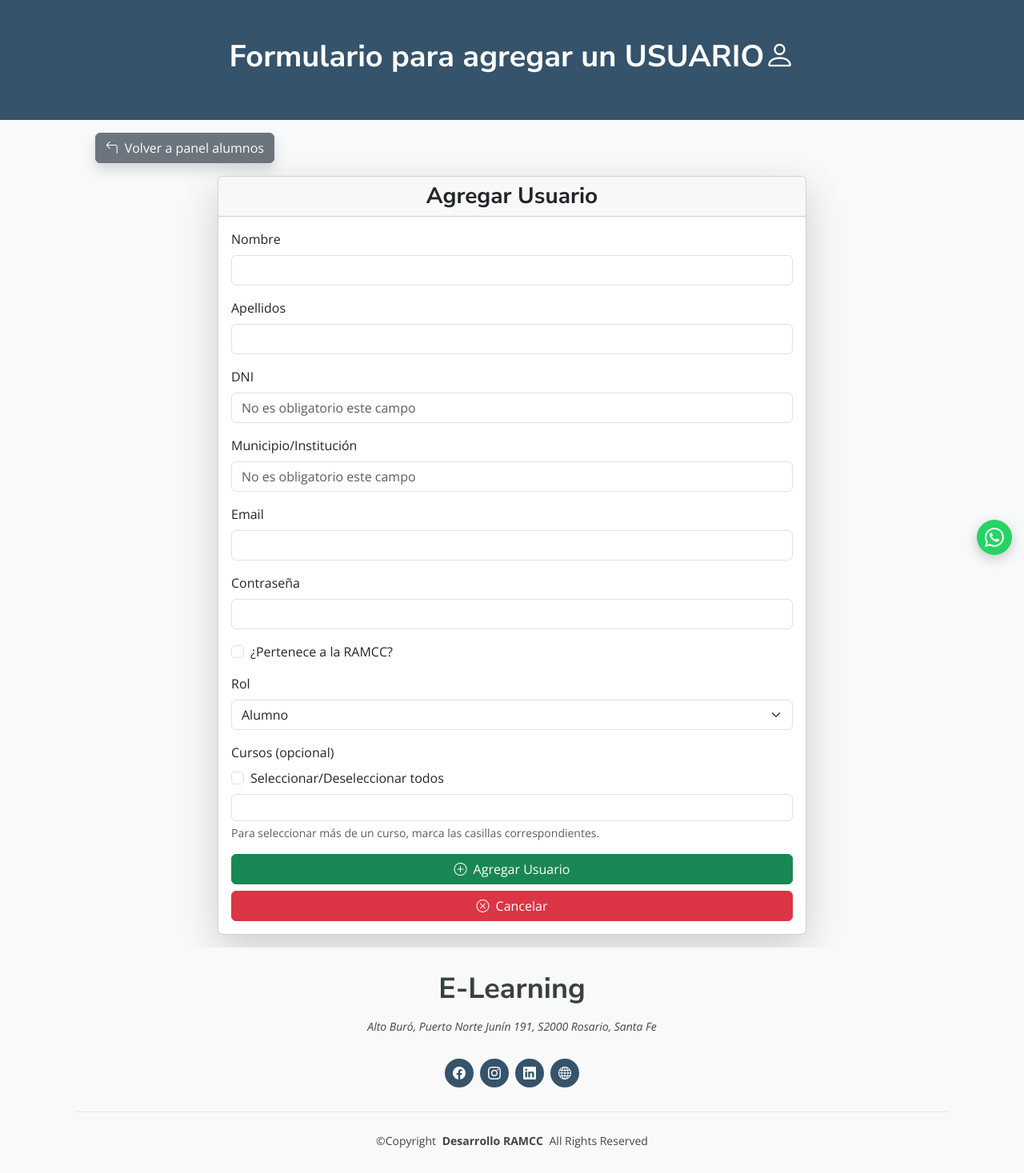
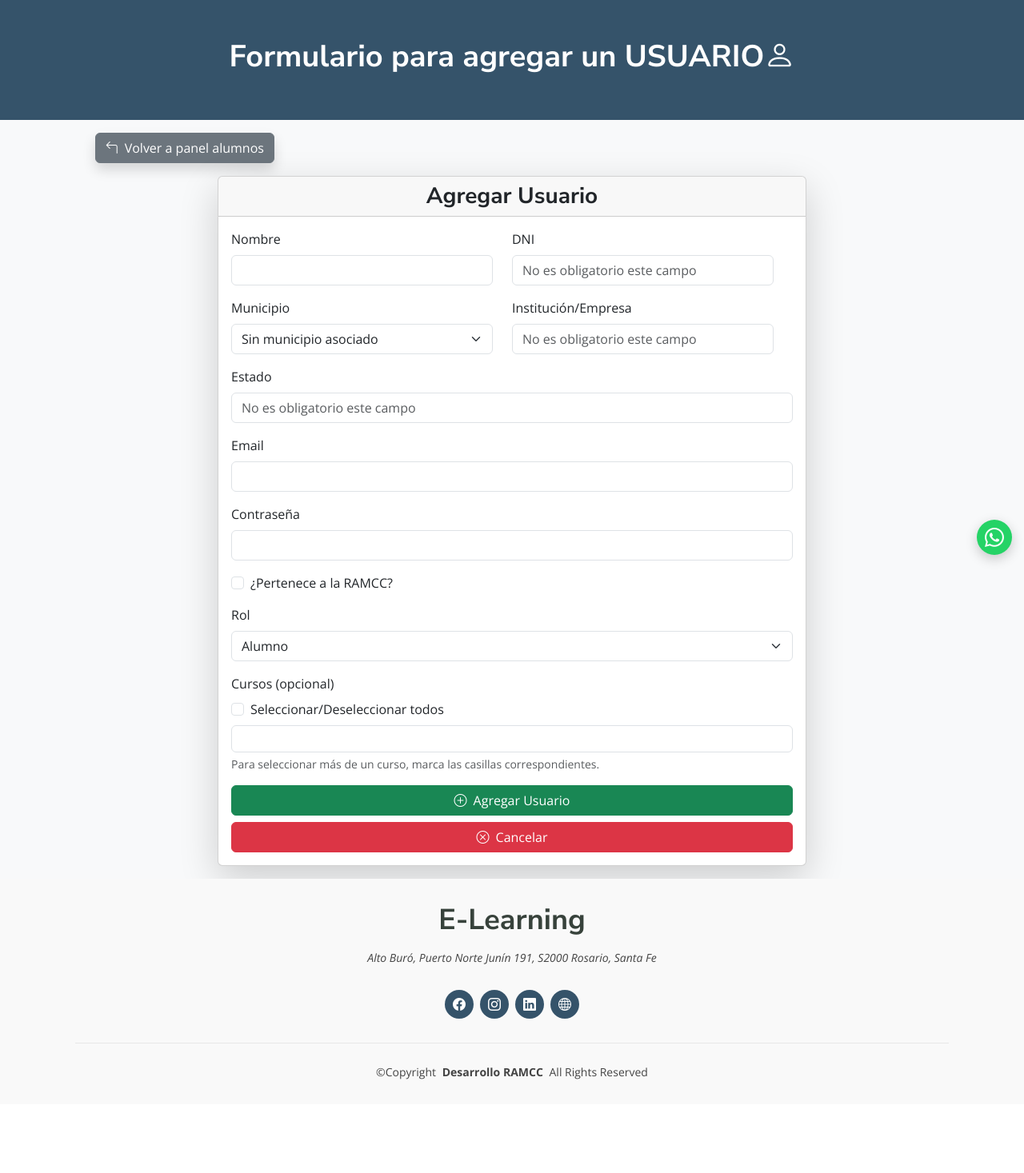
Before and after one commit to CristobalHenriquez/AulaVirtual2025, a PHP site: page /nuevo-alumno.php in a window 1280 px wide. Shown: the part 91-1558 px from the top of the page at 80% size. After the commit the page ends 1441 px from the top, so only its background shows below. Run offline with PHP 8.4, Linux system fonts and the light colour scheme; the visitor is signed in with stand-in values (Sample User, id 1); data that the repository does not hold is empty; some libraries are stand-ins or nearby versions.

Commit message:
agrego alumno con nuevos cambios

```diff
--- a/templates/nuevo-alumno-main.php
+++ b/templates/nuevo-alumno-main.php
@@ -3,6 +3,17 @@
 $stmt = $db->prepare("SELECT id, titulo FROM cursos ORDER BY created_at DESC");
 $stmt->execute();
 $cursos = $stmt->get_result()->fetch_all(MYSQLI_ASSOC);
+
+// Obtener todos los municipios para el select del formulario
+$stmt = $db->prepare("
+    SELECT m.id, m.name as nombre_municipio, p.name as nombre_provincia
+    FROM municipios m
+    LEFT JOIN provincias p ON m.province_id = p.id
+    WHERE m.visible = 1
+    ORDER BY p.name, m.name
+");
+$stmt->execute();
+$municipios = $stmt->get_result()->fetch_all(MYSQLI_ASSOC);
 ?>
 <!-- TITULO -->
 <div class="page-title" data-aos="fade">
@@ -33,25 +44,43 @@ $cursos = $stmt->get_result()->fetch_all(MYSQLI_ASSOC);
                 </div>
                 <div class="card-body">
                     <form action="controladores/agregar_alumno.php" method="POST">
-                        <div class="mb-3">
+                        <div class="col-12 row">
+                            <div class="mb-3 col-6">
                                 <label for="nombre" class="form-label">Nombre</label>
                                 <input type="text" class="form-control" id="nombre" name="nombre" required>
                             </div>
 
-                        <div class="mb-3">
-                            <label for="apellidos" class="form-label">Apellidos</label>
-                            <input type="text" class="form-control" id="apellidos" name="apellidos" required>
+                            <div class="mb-3 col-6">
+                                <label for="dni" class="form-label">DNI</label>
+                                <input type="number" class="form-control" id="dni" name="dni"
+                                    placeholder="No es obligatorio este campo">
+                            </div>
+                        </div>
+                        <div class="col-12 row">
+                            <div class="mb-3 col-6">
+                                <label for="id_municipio" class="form-label">Municipio</label>
+                                <select class="form-select" id="id_municipio" name="id_municipio">
+                                    <option value="">Sin municipio asociado</option>
+                                    <?php foreach ($municipios as $municipio): ?>
+                                        <option value="<?php echo $municipio['id']; ?>">
+                                            <?php echo htmlspecialchars($municipio['nombre_municipio']); ?>
+                                            <?php if (!empty($municipio['nombre_provincia'])): ?>
+                                                (<?php echo htmlspecialchars($municipio['nombre_provincia']); ?>)
+                                            <?php endif; ?>
+                                        </option>
+                                    <?php endforeach; ?>
+                                </select>
                             </div>
 
-                        <div class="mb-3">
-                            <label for="dni" class="form-label">DNI</label>
-                            <input type="text" class="form-control" id="dni" name="dni"
+                            <div class="mb-3 col-6">
+                                <label for="municipio" class="form-label">Institución/Empresa</label>
+                                <input type="text" class="form-control" id="municipio" name="municipio"
                                     placeholder="No es obligatorio este campo">
                             </div>
-
+                        </div>
                         <div class="mb-3">
-                            <label for="municipio" class="form-label">Municipio/Institución</label>
-                            <input type="text" class="form-control" id="municipio" name="municipio"
+                            <label for="estado" class="form-label">Estado</label>
+                            <input type="text" class="form-control" id="estado" name="estado"
                                 placeholder="No es obligatorio este campo">
                         </div>
 
@@ -125,12 +154,48 @@ $cursos = $stmt->get_result()->fetch_all(MYSQLI_ASSOC);
 
 <script>
     document.addEventListener('DOMContentLoaded', function() {
+        // Función para manejar los checkboxes de cursos
+        function handleCursosCheckboxes(ramccChecked) {
+            const cursosCheckboxes = document.querySelectorAll('.curso-checkbox');
+            const selectAllCheckbox = document.getElementById('selectAllCursos');
+
+            // Marcar todos los checkboxes si RAMCC está activado
+            cursosCheckboxes.forEach(checkbox => {
+                checkbox.checked = ramccChecked;
+                // No deshabilitamos los checkboxes para que se envíen con el formulario
+                // pero los hacemos readonly visualmente
+                if (ramccChecked) {
+                    checkbox.setAttribute('onclick', 'return false');
+                    checkbox.parentNode.classList.add('text-muted');
+                } else {
+                    checkbox.removeAttribute('onclick');
+                    checkbox.parentNode.classList.remove('text-muted');
+                }
+            });
+
+            selectAllCheckbox.checked = ramccChecked;
+            if (ramccChecked) {
+                selectAllCheckbox.setAttribute('onclick', 'return false');
+                selectAllCheckbox.parentNode.classList.add('text-muted');
+            } else {
+                selectAllCheckbox.removeAttribute('onclick');
+                selectAllCheckbox.parentNode.classList.remove('text-muted');
+            }
+        }
+
+        // Manejar cambios en el checkbox RAMCC
+        document.getElementById('ramcc').addEventListener('change', function() {
+            handleCursosCheckboxes(this.checked);
+        });
+
         // Manejar el checkbox de seleccionar/deseleccionar todos
         document.getElementById('selectAllCursos').addEventListener('change', function() {
+            if (!document.getElementById('ramcc').checked) {
                 const isChecked = this.checked;
                 document.querySelectorAll('.curso-checkbox').forEach(checkbox => {
                     checkbox.checked = isChecked;
                 });
+            }
         });
     });
 </script>
```
Also changed, not shown: controladores/agregar_alumno.php (+21 -5 lines). Lines whose indentation alone changed are shown as unchanged.
